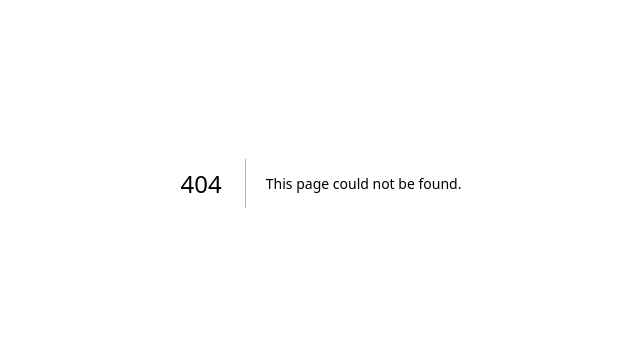
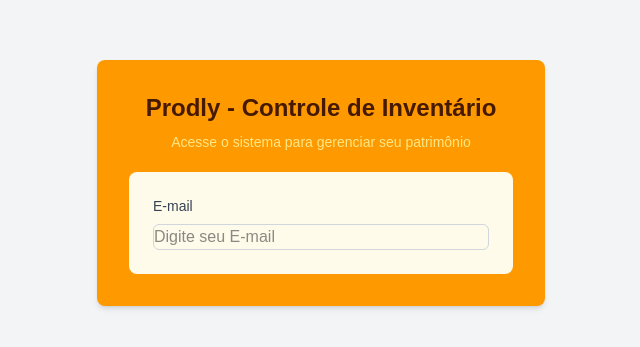
Before and after one commit to Mateus0062/pcp-frontend, a Next.js app: page /login in a window 1280 px wide. Before the commit this address had no page. Shown: the part 217-564 px from the top of the page, without its empty margins (319-959 px from the left). Built offline with nearby package versions, Linux system fonts and the light colour scheme.

Commit message:
initial commit

```diff
--- /dev/null
+++ b/app/login/page.tsx
@@ -0,0 +1,52 @@
+"use client";
+
+import { useState } from "react";
+import { useRouter } from "next/navigation";
+import '../globals.css';
+
+export default function LoginPage() {
+    const [email, setEmail] = useState("");
+    const [password, setPassword] = useState("");
+    const [error, setError] = useState("");
+    const router = useRouter();
+
+    const handleLogin = async (e: React.FormEvent) => {
+        e.preventDefault();
+        setError("");
+
+        if (email === "teste@email.com" && password === "123") {
+            router.push("/page");
+        } else {
+            setError("Email or password is incorrect");
+        }
+    }
+
+    return (
+        <div className="flex h-screen w-full items-center justify-center bg-gray-100">
+            {/* Esta div é a div do container inteiro*/}
+            <div className="w-full max-w-md rounded-lg shadow-md bg-amber-500 items-center justify-center p-8">
+                {/* Esta div irá conter o título do formulário*/}
+                <div className="mb-5 text-center">
+                    <h1 className="text-2xl font-bold text-amber-950">Prodly - Controle de Inventário</h1>
+                    <p className="text-sm text-amber-200 mt-2">Acesse o sistema para gerenciar seu patrimônio</p>
+                </div>
+
+                {/* Aqui embaixo irá o formulário*/}
+                <form onSubmit={handleLogin} className="space-y-6 bg-amber-50 p-6 rounded-lg">
+                    <label className="mb-2 block text-sm font-medium text-gray-700">
+                        E-mail
+                    </label>
+                    <input
+                        id="email"
+                        type="email"
+                        value={email}
+                        onChange={(e) => setEmail(e.target.value)}
+                        className="w-full rounded-md border border-gray-300"
+                        placeholder="Digite seu E-mail"
+                        required
+                    />
+                </form>
+            </div>
+        </div>
+    );
+}
--- a/package.json
+++ b/package.json
@@ -11,7 +11,8 @@
   "dependencies": {
     "next": "16.2.10",
     "react": "19.2.4",
-    "react-dom": "19.2.4"
+    "react-dom": "19.2.4",
+    "react-router-dom": "^7.18.1"
   },
   "devDependencies": {
     "@tailwindcss/postcss": "^4",
```
Also changed, not shown: 1 other file (tests, documents, lock files or other folders).
